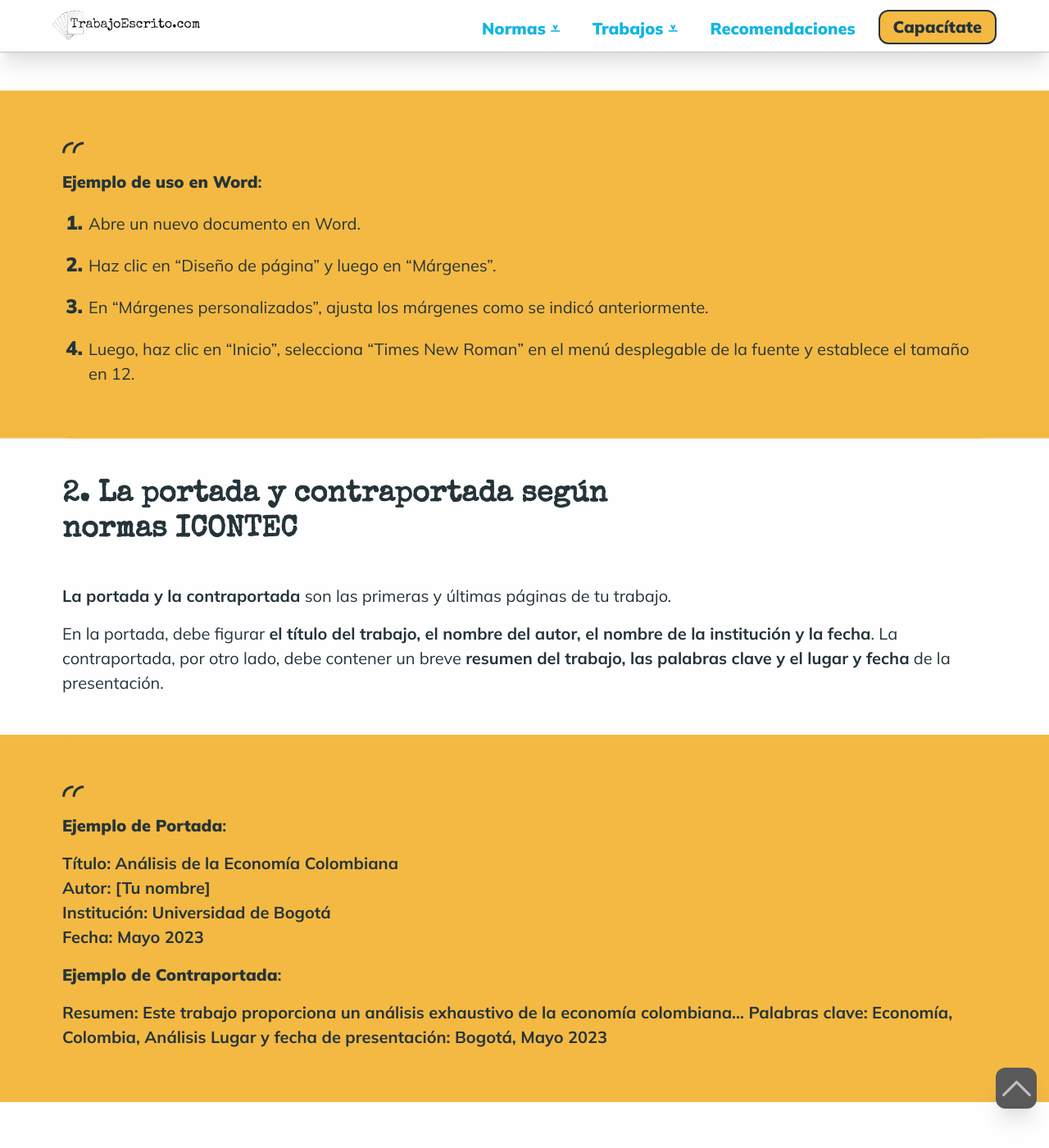
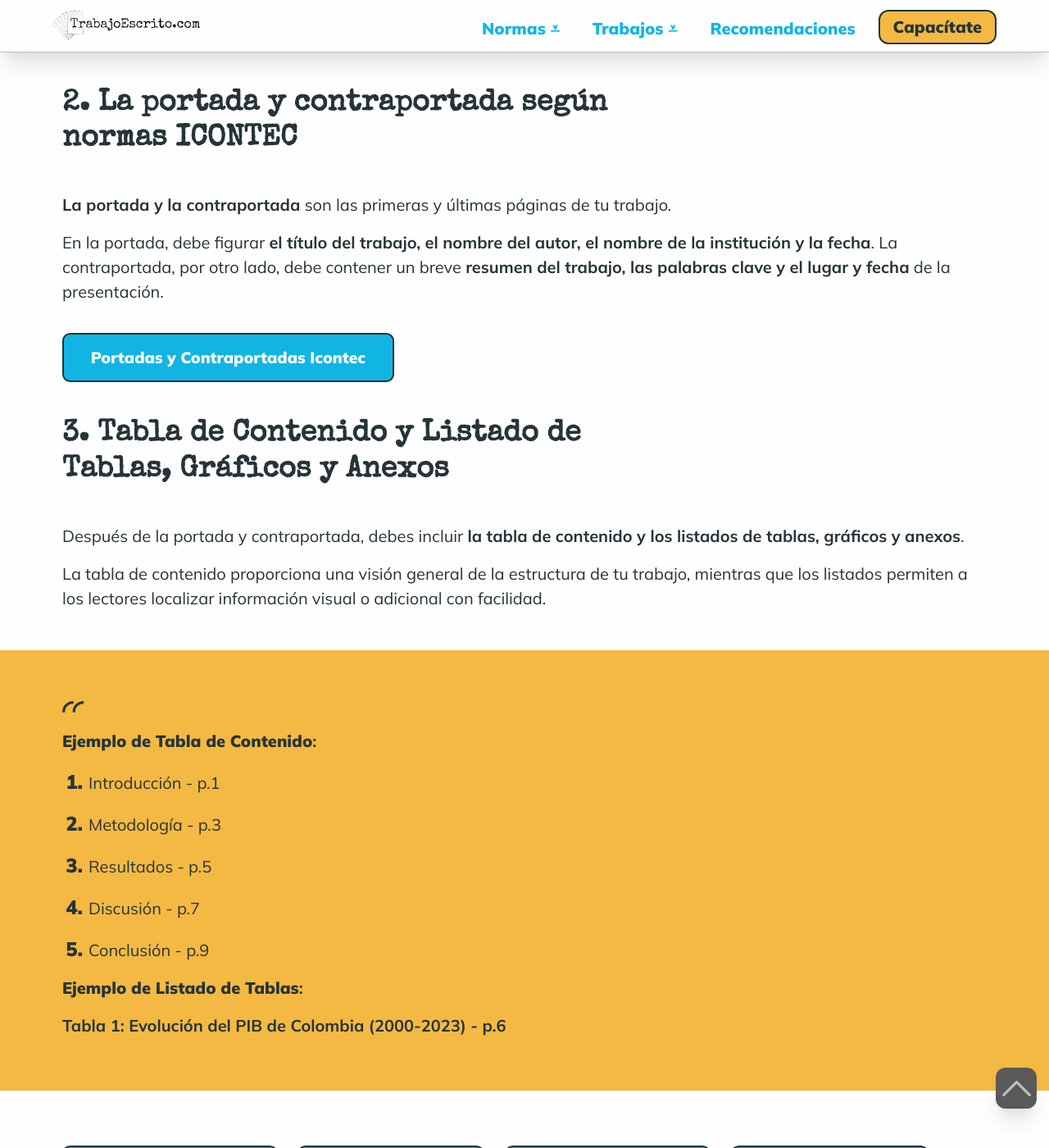
Before and after one commit to Klerpson/trabajoescrito, a Jekyll site: the page built from normas-icontec.md, in a window 1280 px wide and 1400 px high, scrolled down 2718 px. Shown: the whole window at 82% size. Built offline with Jekyll 4.4.1, drawn with Linux system fonts in a browser that asks for light colours; some web fonts are replaced; some of the changed text lies outside the part shown.

Commit message:
portada icontec

```diff
--- a/normas-icontec.md
+++ b/normas-icontec.md
@@ -52,19 +52,11 @@ Ten en cuentas el siguiente **paso a paso para presentar un Trabajo Escrito con
 Según las normas Icontec, **las márgenes deben cumplir ciertos requisitos** tanto en medidas y diseño como en cuanto a las fuentes que debe incluir.
 
 Lo primero que debes hacer antes de empezar a escribir tu trabajo es **configurar los márgenes y el formato de la hoja, con sus interlineados, fuentes o textos, y demás**.
+<!-- Anclaje para que la barra fijada no cubra el siguiente subtítulo -->
+{:id="portada"}
 
 [Márgenes Icontec]({{'normas-icontec/margenes-normas-icontec'|relative_url}} "Márgenes Icontec"){:class="boton"}
 [Formato normas Icontec]({{'normas-icontec/formato-normas-icontec'|relative_url}} "Formato Icontec"){:class="boton"}
-
-> **Ejemplo de uso en Word**:
->
-> 1. Abre un nuevo documento en Word.
-> 2. Haz clic en "Diseño de página" y luego en "Márgenes".
-> 3. En "Márgenes personalizados", ajusta los márgenes como se indicó anteriormente.
-> 4. Luego, haz clic en "Inicio", selecciona "Times New Roman" en el menú desplegable de la fuente y establece el tamaño en 12.
-
-<!-- Anclaje para que la barra fijada no cubra el siguiente subtítulo -->
-{:id="portada"}
 
 ### 2. La portada y contraportada según normas ICONTEC
 
@@ -72,19 +64,7 @@ Lo primero que debes hacer antes de empezar a escribir tu trabajo es **configura
 
 En la portada, debe figurar **el título del trabajo, el nombre del autor, el nombre de la institución y la fecha**. La contraportada, por otro lado, debe contener un breve **resumen del trabajo, las palabras clave y el lugar y fecha** de la presentación.
 
-> **Ejemplo de Portada**:
->
-> Título: Análisis de la Economía Colombiana
-> Autor: [Tu nombre]
-> Institución: Universidad de Bogotá
-> Fecha: Mayo 2023
->
-> **Ejemplo de Contraportada**:
->
-> Resumen: Este trabajo proporciona un análisis exhaustivo de la economía colombiana... Palabras clave: Economía, Colombia, Análisis Lugar y fecha de presentación: Bogotá, Mayo 2023
-
-[Más sobre Portadas](# "Portadas de un trabajo escrito"){:class="boton"}
-[Más sobre Contraportadas](# "Contraportadas de un trabajo escrito"){:class="boton"}
+[Portadas y Contraportadas Icontec]({{'normas-icontec/portada-contraportada-normas-icontec'|relative_url}} "Portadas y contraportadas Icontec"){:class="boton"}
 
 <!-- Anclaje para que la barra fijada no cubra el siguiente subtítulo -->
 {:id="contenido"}
```
Also changed, not shown: normas-apa/contraportada-normas-apa.md (+2 -1 lines), normas-icontec/formato-normas-icontec.md (+11 -0 lines), normas-icontec/portada-contraportada-normas-icontec.md (+84 -13 lines), normas-icontec/tabla-contenido-normas-icontec.md (+14 -0 lines), 7 other files.
